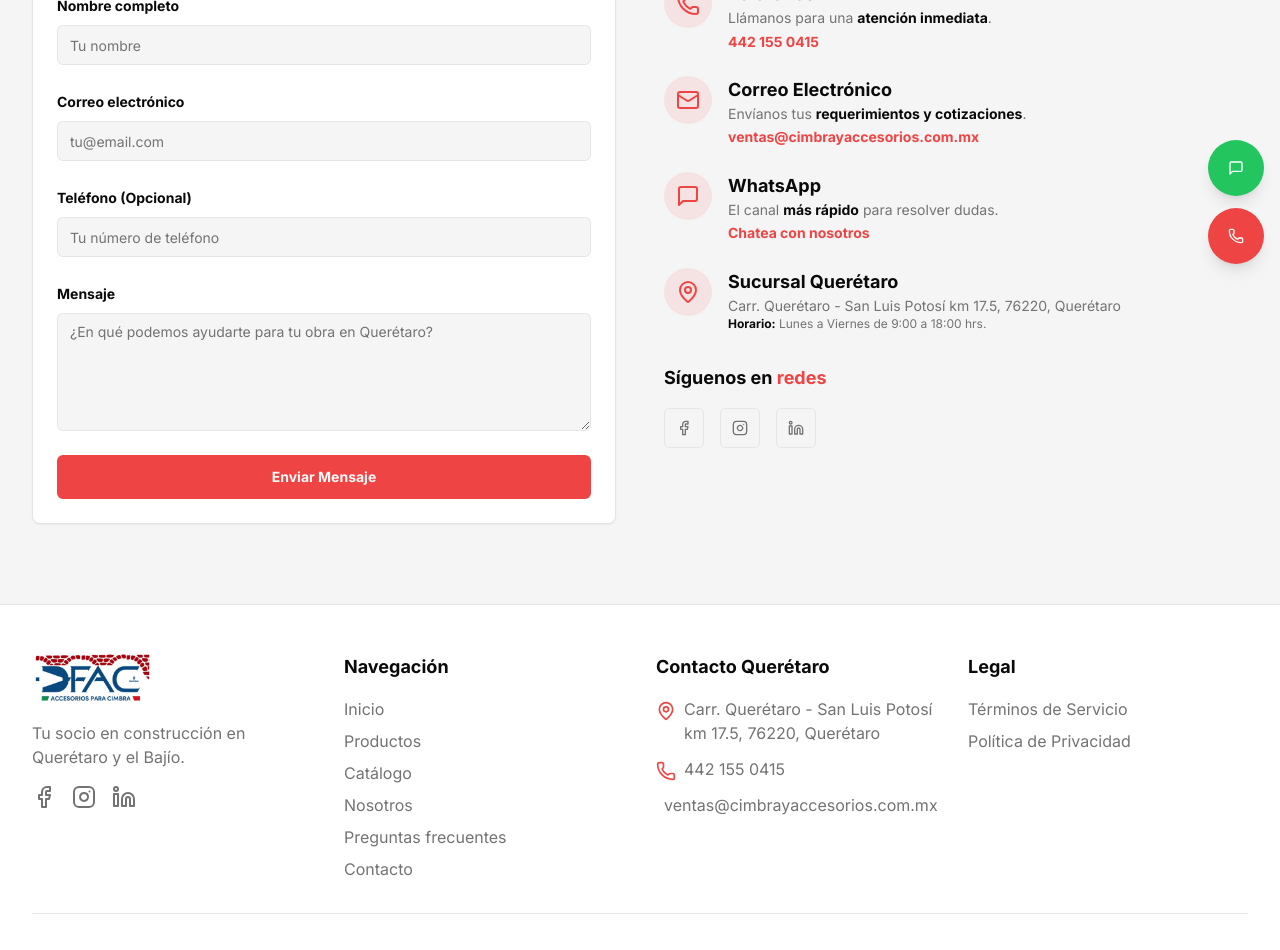
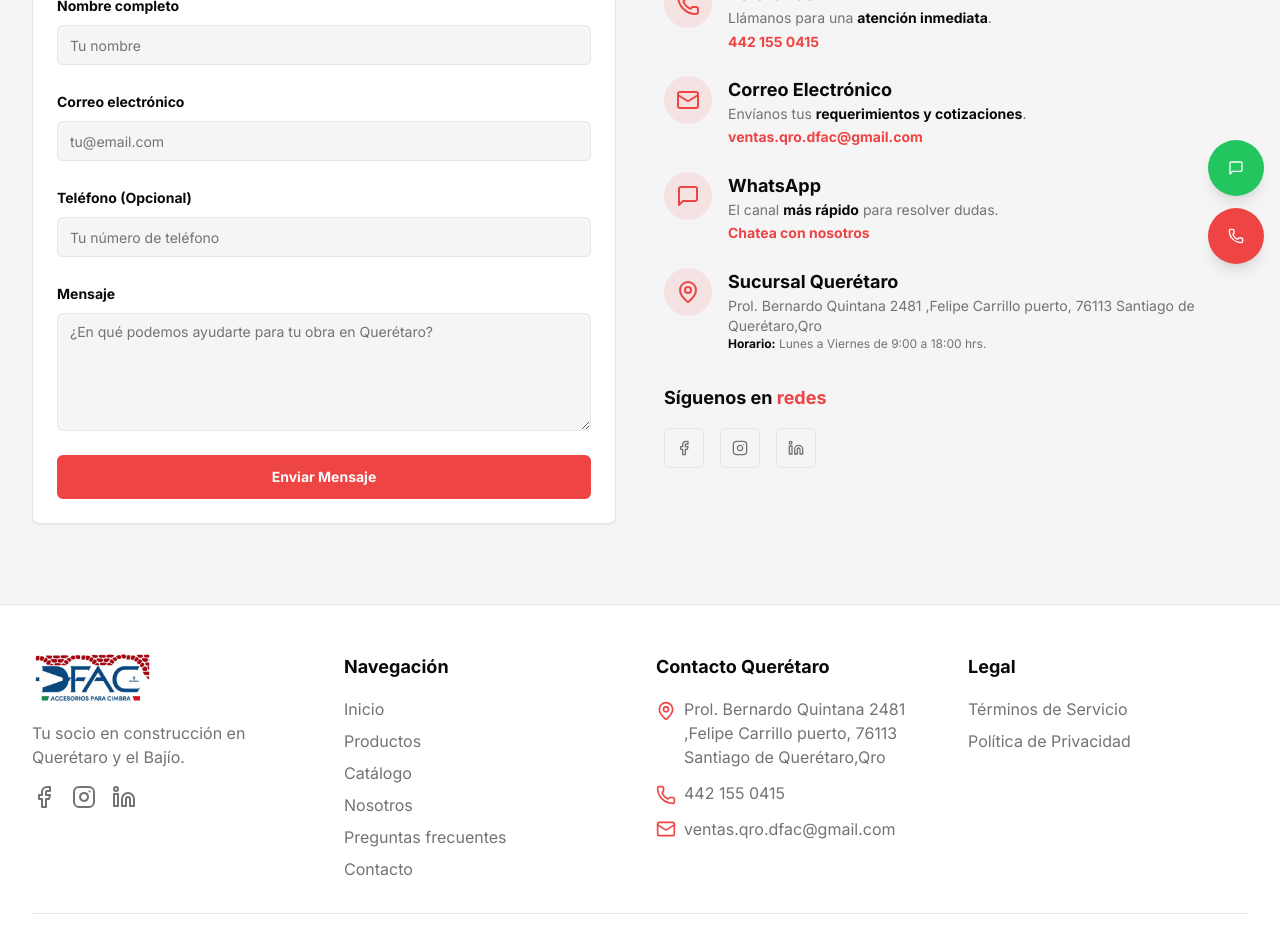
Before and after one commit to fercho159-aq/DFAC-queretaro, a Next.js app: page /contact in a window 1280 px wide. Shown: the part 520-1470 px from the top of the page. Built offline with nearby package versions, Linux system fonts and the light colour scheme.

Commit message:
La ubicación sería : Prol. Bernardo Quintana 2481 ,Felipe Carrillo puert

```diff
--- a/src/app/page.tsx
+++ b/src/app/page.tsx
@@ -208,7 +208,7 @@ export default function Home() {
                     <Mail className="w-6 h-6 text-primary mt-1" />
                     <div>
                         <h3 className="text-lg font-semibold text-left">Escríbenos</h3>
-                        <a href="mailto:ventas@cimbrayaccesorios.com.mx" className="text-primary font-semibold hover:underline text-left block">ventas@cimbrayaccesorios.com.mx</a>
+                        <a href="mailto:ventas.qro.dfac@gmail.com" className="text-primary font-semibold hover:underline text-left block">ventas.qro.dfac@gmail.com</a>
                     </div>
                 </div>
             </div>
--- a/src/components/contact-section.tsx
+++ b/src/components/contact-section.tsx
@@ -72,7 +72,7 @@ export function ContactSection() {
                         <div>
                             <h3 className="text-base md:text-lg font-semibold">Correo Electrónico</h3>
                             <p className="text-sm text-muted-foreground">Envíanos tus <b className="text-foreground">requerimientos y cotizaciones</b>.</p>
-                            <a href="mailto:ventas@cimbrayaccesorios.com.mx" className="text-sm text-primary font-semibold hover:underline">ventas@cimbrayaccesorios.com.mx</a>
+                            <a href="mailto:ventas.qro.dfac@gmail.com" className="text-sm text-primary font-semibold hover:underline">ventas.qro.dfac@gmail.com</a>
                         </div>
                     </div>
                     <div className="flex items-start gap-4">
@@ -91,7 +91,7 @@ export function ContactSection() {
                         </div>
                         <div>
                             <h3 className="text-base md:text-lg font-semibold">Sucursal Querétaro</h3>
-                            <p className="text-sm text-muted-foreground">Carr. Querétaro - San Luis Potosí km 17.5, 76220, Querétaro</p>
+                            <p className="text-sm text-muted-foreground">Prol. Bernardo Quintana 2481 ,Felipe Carrillo puerto, 76113 Santiago de Querétaro,Qro</p>
                             <p className="text-xs text-muted-foreground"><b className="text-foreground">Horario:</b> Lunes a Viernes de 9:00 a 18:00 hrs.</p>
                         </div>
                     </div>
--- a/src/components/footer.tsx
+++ b/src/components/footer.tsx
@@ -35,7 +35,7 @@ export function Footer() {
             <ul className="mt-4 space-y-3">
               <li className="flex items-start space-x-2 text-muted-foreground">
                 <MapPin className="h-5 w-5 text-primary mt-1 flex-shrink-0" />
-                 <p>Carr. Querétaro - San Luis Potosí km 17.5, 76220, Querétaro</p>
+                 <p>Prol. Bernardo Quintana 2481 ,Felipe Carrillo puerto, 76113 Santiago de Querétaro,Qro</p>
               </li>
               <li className="flex items-start space-x-2 text-muted-foreground">
                 <Phone className="h-5 w-5 text-primary mt-1 flex-shrink-0" />
@@ -45,7 +45,7 @@ export function Footer() {
               </li>
               <li className="flex items-center space-x-2 text-muted-foreground">
                 <Mail className="h-5 w-5 text-primary" />
-                <a href="mailto:ventas@cimbrayaccesorios.com.mx" className="hover:text-primary transition-colors">ventas@cimbrayaccesorios.com.mx</a>
+                <a href="mailto:ventas.qro.dfac@gmail.com" className="hover:text-primary transition-colors">ventas.qro.dfac@gmail.com</a>
               </li>
             </ul>
           </div>
```
